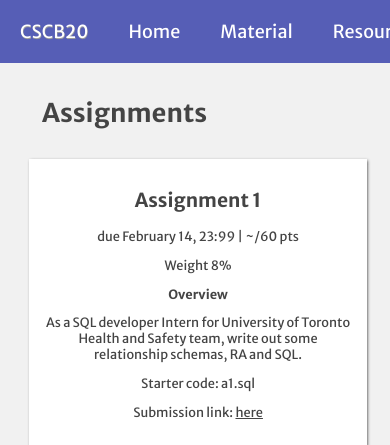
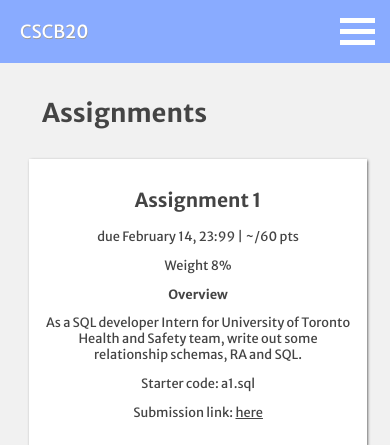
Before and after one commit to taeminlee0601/CSCB20-A3, a Flask app: page /assignment in a window 390 px wide. Shown: the top 445 px of the page. Run offline with Flask 3, Linux system fonts and the light colour scheme.

Commit message:
Added Navbar

```diff
--- a/static/css/index.css
+++ b/static/css/index.css
@@ -109,12 +109,17 @@ a:hover {
     top: 0;
     width: 100%;
     display: grid;
-    grid-template-columns: repeat(6, 1fr); /* 3 columns with equal width */
+    grid-template-columns: 17% 0% 83% 0% /* 3 columns with equal width */
+  }
+
+  .tab-grid {
+    display: grid;
+    grid-template-columns: repeat(5, 1fr);
   }
 
   .tab {
     display: block;
-    background-color: #565EB6;
+    background-color: rgb(137, 171, 255);
     color: white;
     font-family: 'Merriweather Sans';
     font-size: large;
@@ -123,9 +128,14 @@ a:hover {
     text-decoration: none;
   }
 
+  .navbar-filler {
+    display: block;
+    background-color: rgb(137, 171, 255);
+  }
+
   .navbar-title {
     display: block;
-    background-color: #565EB6;
+    background-color: rgb(137, 171, 255);
     color: white;
     font-family: 'Merriweather Sans';
     font-size: large;
@@ -167,3 +188,93 @@ a:hover {
   .dropdown:hover .dropdown-content {
     display: block;
   }
+
+  .dropdown-tab {
+    display: block;
+    background-color: rgb(211, 211, 211);
+    color: black;
+    font-family: 'Merriweather Sans';
+    font-size: large;
+    text-align: center;
+    padding: 20px;
+    text-decoration: none;
+  }
+
+  .dropdown-tab:hover {
+    background-color: rgb(161, 161, 161);
+  }
+
+  @media screen and (max-width: 768px) {
+    .navbar {
+      position: fixed;
+      right: 0;
+      top: 0;
+      width: 100%;
+      display: grid;
+      grid-template-columns: 50% 50% 1fr;
+    }
+
+    .navbar-title {
+      text-align: left;
+    }
+
+    .navbar-filler {
+      display: flex;
+      justify-content: flex-end;
+      align-items: center;
+    }
+
+    .dropdown:hover .dropdown-content {
+      display: none;
+    }
+
+    .menu-button {
+      display: inline-block;
+      padding-right: 15px
+    }
+
+    .menu-bar1, .menu-bar2, .menu-bar3 {
+      display: block;
+      width: 35px;
+      height: 5px;
+      background-color: white;
+      margin: 6px 0;
+      transition: 0.4s;
+    }
+
+    .tab {
+      background-color: rgb(115, 153, 250);
+    }
+
+    .tab-grid {
+      display: none;
+    }
+
+    .menuButtonOnClick .menu-bar1 {
+      transform: translate(0, 11px) rotate(-45deg);
+    }
+
+    .menuButtonOnClick .menu-bar2 {
+      opacity: 0;
+    }
+
+    .menuButtonOnClick .menu-bar3 {
+      transform: translate(0, -11px) rotate(45deg);
+    }
+
+    .tab-grid.tabGridAppear {
+      grid-row: 2;
+      grid-column: 1 / span2 2;
+      width: 100%;
+      display: grid;
+      grid-template-columns: repeat(1, 1fr) /* 3 columns with equal width */
+    }
+
+    .showDropdown {
+      display: inline-block;
+    }
+
+    .closeDropdown {
+      display: none;
+    }
+  }
--- a/templates/template.html
+++ b/templates/template.html
@@ -3,7 +3,7 @@
   <head>
     <meta charset="UTF-8" />
     <meta name="viewport" content="width=device-width, initial-scale=1.0" />
-    <link rel="stylesheet" href="static/css/index.css" />
+    <link rel="stylesheet" href="../static/css/index.css" />
     {% block more_css %}
     {% endblock %}
     <link rel="preconnect" href="https://fonts.googleapis.com/" />
@@ -22,28 +23,50 @@
     <header>
       <div class="navbar">
         <a class="navbar-title" href="index.html">CSCB20</a>
+        <div class="navbar-filler">
+          <div class="menu-button" onclick="menuBarClicked(this, document.querySelector('.tab-grid'))">
+            <div class="menu-bar1"></div>
+            <div class="menu-bar2"></div>
+            <div class="menu-bar3"></div>
+          </div>
+        </div>
+        <div class="tab-grid">
           <div class="dropdown">
-          <a class="tab">Home</a>
+            <a class="tab" onclick="showDropdown(document.getElementById('dropdown-content-mobile-home'))">Home</a>
             <div class="dropdown-content">
               <a href="course_description.html">Course Description</a>
               <a href="syllabus.html">Syllabus</a>
             </div>
           </div>
+          <div class="dropdown-content-mobile" id="dropdown-content-mobile-home">
+            <a class="dropdown-tab" href="course_description.html">Course Description</a>
+            <a class="dropdown-tab" href="syllabus.html">Syllabus</a>
+          </div>
           <div class="dropdown">
-          <a class="tab">Material</a>
+            <a class="tab" onclick="showDropdown(document.getElementById('dropdown-content-mobile-material'))">Material</a>
             <div class="dropdown-content">
               <a href="assignment.html">Assignments</a>
               <a href="lectures.html">Lectures</a>
               <a href="tutorials.html">Labs</a>
             </div>
           </div>
+          <div class="dropdown-content-mobile" id="dropdown-content-mobile-material">
+            <a class="dropdown-tab" href="assignment.html">Assignments</a>
+            <a class="dropdown-tab" href="lectures.html">Lectures</a>
+            <a class="dropdown-tab" href="tutorials.html">Labs</a>
+          </div>
           <a class="tab" href="resources.html">Resources</a>
           <a class="tab" href="calendar.html">Calendar</a>
           <div class="dropdown">
-          <a class="tab">Contact</a>
+            <a class="tab" onclick="showDropdown(document.getElementById('dropdown-content-mobile-contact'))">Contact</a>
             <div class="dropdown-content">
               <a href="course_team.html">Course Team</a>
               <a href="feedback.html">Feedback</a>
+            </div>
+          </div>
+          <div class="dropdown-content-mobile" id="dropdown-content-mobile-contact">
+            <a class="dropdown-tab" href="course_team.html">Course Team</a>
+            <a class="dropdown-tab" href="feedback.html">Feedback</a>
           </div>
         </div>
       </div>
```
Also changed, not shown: other parts of static/css/index.css (+12 -1 lines), other parts of templates/template.html (+1 -0 lines), static/js/navbar.js (added, +38 -0 lines). Lines whose indentation alone changed are shown as unchanged.
